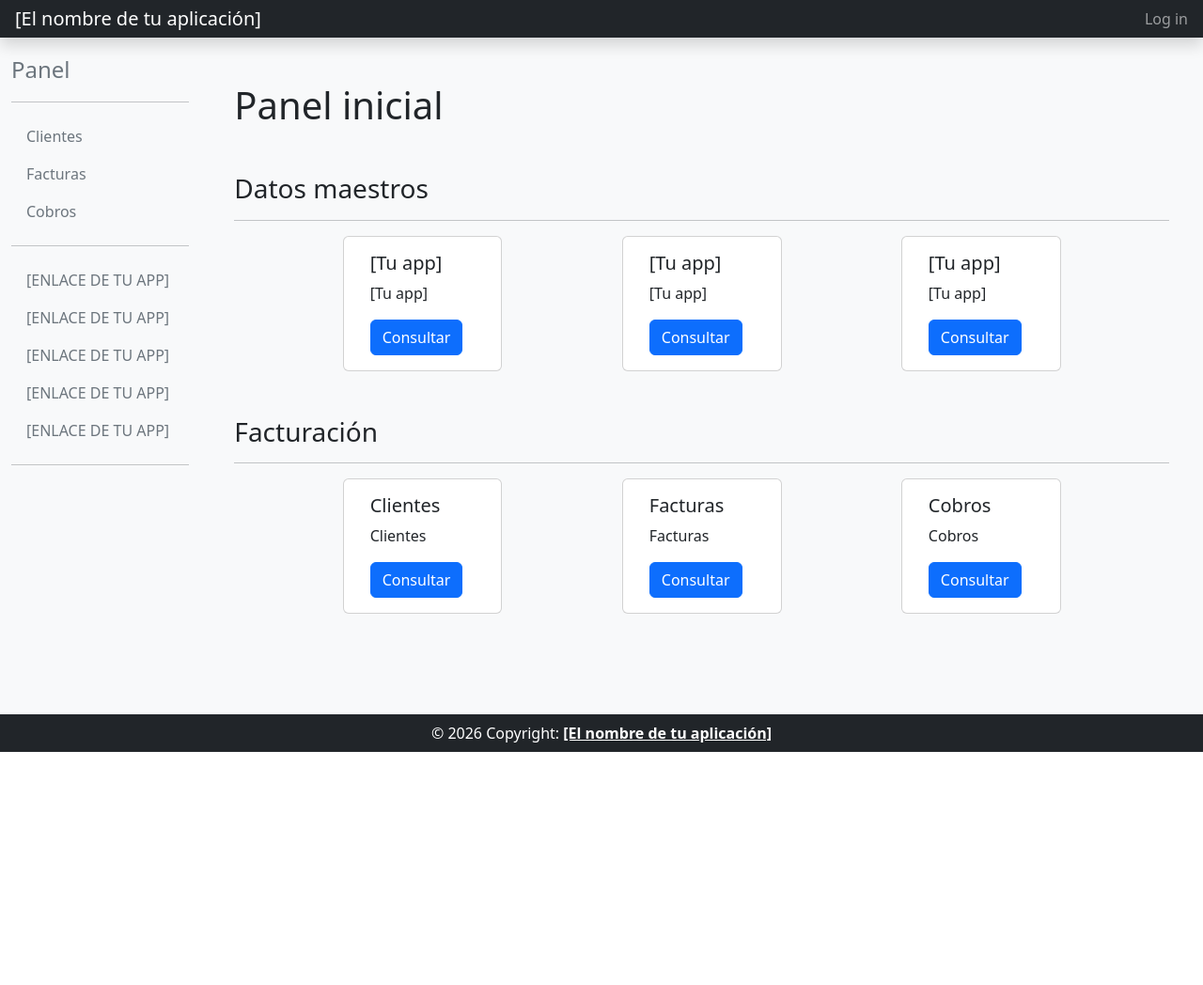
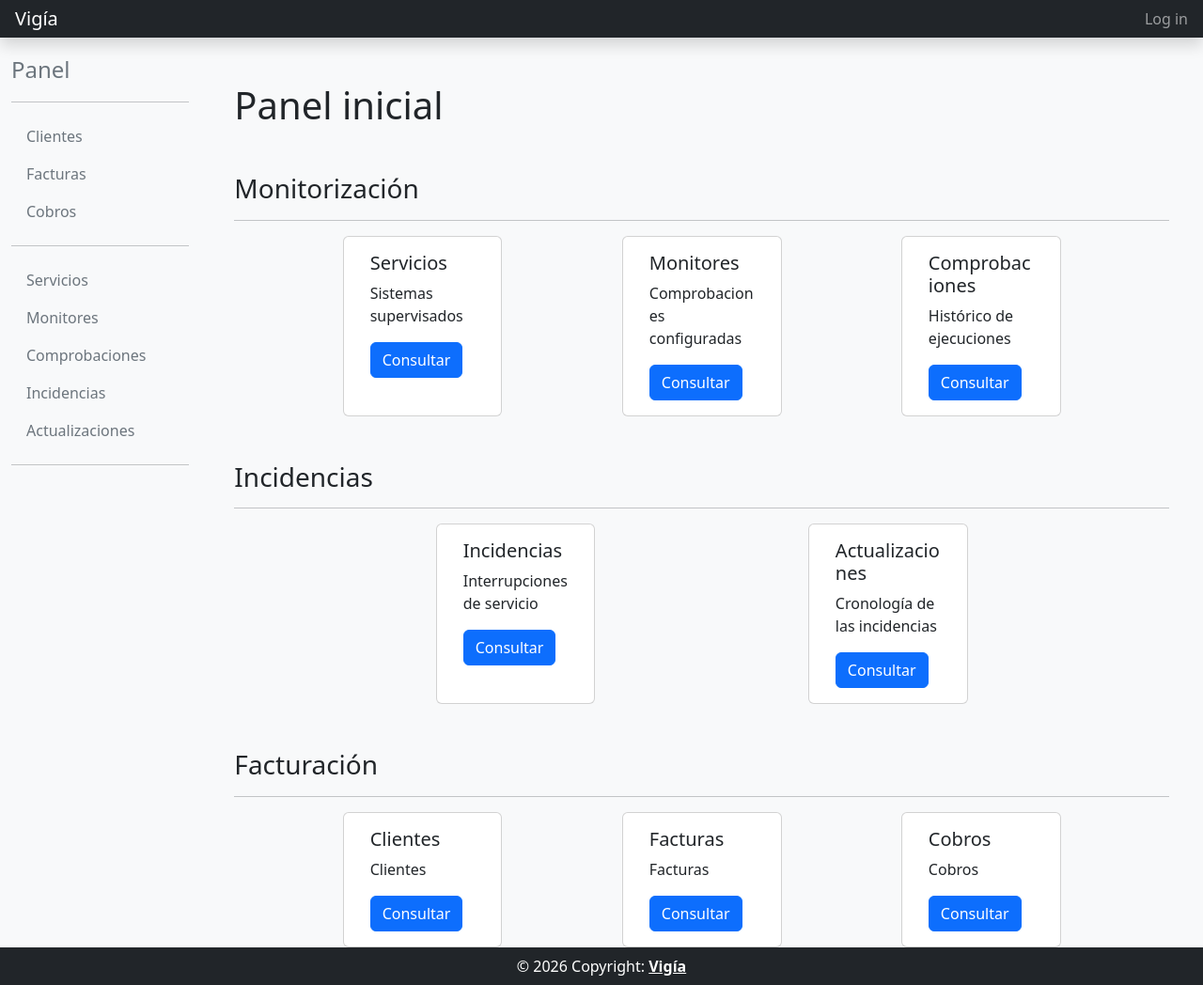
Before and after one commit to Xenofle/vigia, a Django app: page /panel/ in a window 1280 px wide. Shown: the whole page at 94% size. Before the commit the page ends 800 px from the top, so only its background shows below. Run offline with Django 5.2, Linux system fonts and the light colour scheme; parts of the project's set-up code (start-up, migrations or seed data) failed here and were passed over; some libraries are stand-ins or nearby versions.

Commit message:
feat(web): navegación y textos propios de la aplicación

```diff
--- a/backend/templates/common/base.html
+++ b/backend/templates/common/base.html
@@ -1,7 +1,7 @@
 <!--DOCTYPE html -->
 <html>
 <head>
-    <title>avaluapp</title>
+    <title>Vigía</title>
     <meta charset="utf-8">
     <meta name="viewport" content="width=device-width, initial-scale=1">
 
--- a/backend/templates/common/footer_website.html
+++ b/backend/templates/common/footer_website.html
@@ -3,7 +3,7 @@
   <!-- Copyright -->
   <div class="text-center p-2 text-white">
     © 2026 Copyright:
-    <a class="text-reset fw-bold" href="#">[El nombre de tu aplicación]</a>
+    <a class="text-reset fw-bold" href="#">Vigía</a>
   </div>
   <!-- Copyright -->
 </footer>
--- a/backend/templates/common/header_website.html
+++ b/backend/templates/common/header_website.html
@@ -2,7 +2,7 @@
   <button class="navbar-toggler position-absolute d-md-none collapsed" type="button" data-bs-toggle="collapse" data-bs-target="#sidebarMenu" aria-controls="sidebarMenu" aria-expanded="false" aria-label="Toggle navigation">
     <span class="navbar-toggler-icon"></span>
   </button>
-  <a class="navbar-brand col-md-3 col-lg-2 px-3 ml-5" href="#">[El nombre de tu aplicación]</a>
+  <a class="navbar-brand col-md-3 col-lg-2 px-3 ml-5" href="#">Vigía</a>
 
   <div class="navbar-nav">
     <div class="nav-item text-nowrap">
--- a/backend/templates/common/home.html
+++ b/backend/templates/common/home.html
@@ -5,7 +5,7 @@
 <div class="cover-container d-flex h-100 p-3 mx-auto flex-column">
       <main role="main" class="inner cover">
         <h1 class="cover-heading">Proyecto Intermodular - IES Severo Ochoa (2026/2027)</h1>
-        <p class="lead">Aplicación web desarrollada con el framework Django, por [NOMBRE ALUMNO/A].</p>
+        <p class="lead">Aplicación web desarrollada con el framework Django, por José Javier Contreras Morillo.</p>
         <p class="lead">
             <img src="https://www.fpelx.es/wp-content/uploads/2021/02/WhatsApp-Image-2021-05-21-at-20.30.246.jpeg" alt="IES Severo Ochoa">
         </p>
--- a/backend/templates/common/panel.html
+++ b/backend/templates/common/panel.html
@@ -3,32 +3,52 @@
 {% block main_content %}
 <div class="container">
     <h1 class="mb-5">Panel inicial</h1>
-    <h3>Datos maestros</h3>
+
+    {% comment %} UD3.8a - Accesos a los listados de la aplicación core {% endcomment %}
+    <h3>Monitorización</h3>
     <hr>
     <div class = "row justify-content-evenly mb-5">
         <div class="card col-sm-2" >
           <div class="card-body">
-            <h5 class="card-title">[Tu app]</h5>
-            <p class="card-text">[Tu app]</p>
-            <a href="#" class="btn btn-primary">Consultar</a>
+            <h5 class="card-title">Servicios</h5>
+            <p class="card-text">Sistemas supervisados</p>
+            <a href="{% url 'servicio_list' %}" class="btn btn-primary">Consultar</a>
           </div>
         </div>
         <div class="card col-sm-2" >
           <div class="card-body">
-            <h5 class="card-title">[Tu app]</h5>
-            <p class="card-text">[Tu app]</p>
-            <a href="#" class="btn btn-primary">Consultar</a>
+            <h5 class="card-title">Monitores</h5>
+            <p class="card-text">Comprobaciones configuradas</p>
+            <a href="{% url 'monitor_list' %}" class="btn btn-primary">Consultar</a>
           </div>
         </div>
         <div class="card col-sm-2" >
           <div class="card-body">
-            <h5 class="card-title">[Tu app]</h5>
-            <p class="card-text">[Tu app]</p>
-            <a href="#" class="btn btn-primary">Consultar</a>
+            <h5 class="card-title">Comprobaciones</h5>
+            <p class="card-text">Histórico de ejecuciones</p>
+            <a href="{% url 'comprobacion_list' %}" class="btn btn-primary">Consultar</a>
           </div>
         </div>
     </div>
 
+    <h3>Incidencias</h3>
+    <hr>
+    <div class = "row justify-content-evenly mb-5">
+        <div class="card col-sm-2" >
+          <div class="card-body">
+            <h5 class="card-title">Incidencias</h5>
+            <p class="card-text">Interrupciones de servicio</p>
+            <a href="{% url 'incidencia_list' %}" class="btn btn-primary">Consultar</a>
+          </div>
+        </div>
+        <div class="card col-sm-2" >
+          <div class="card-body">
+            <h5 class="card-title">Actualizaciones</h5>
+            <p class="card-text">Cronología de las incidencias</p>
+            <a href="{% url 'actualizacion_list' %}" class="btn btn-primary">Consultar</a>
+          </div>
+        </div>
+    </div>
 
     <h3>Facturación</h3>
     <hr>
@@ -37,21 +57,21 @@
           <div class="card-body">
             <h5 class="card-title">Clientes</h5>
             <p class="card-text">Clientes</p>
-            <a href="#" class="btn btn-primary">Consultar</a>
+            <a href="{% url 'cliente_list' %}" class="btn btn-primary">Consultar</a>
           </div>
         </div>
         <div class="card col-sm-2" >
           <div class="card-body">
             <h5 class="card-title">Facturas</h5>
             <p class="card-text">Facturas</p>
-            <a href="#" class="btn btn-primary">Consultar</a>
+            <a href="{% url 'factura_list' %}" class="btn btn-primary">Consultar</a>
           </div>
         </div>
         <div class="card col-sm-2" >
           <div class="card-body">
             <h5 class="card-title">Cobros</h5>
             <p class="card-text">Cobros</p>
-            <a href="#" class="btn btn-primary">Consultar</a>
+            <a href="{% url 'cobro_list' %}" class="btn btn-primary">Consultar</a>
           </div>
         </div>
 
--- a/backend/templates/common/slideout_intranet.html
+++ b/backend/templates/common/slideout_intranet.html
@@ -21,28 +21,30 @@
             </a>
           </li>
           <hr>
+          {% comment %} UD3.8a - Enlaces a los listados de la aplicación core {% endcomment %}
           <li>
-            <a href="#" class="nav-link">
-              <span class="text-secondary">[ENLACE DE TU APP]</span>
+            <a href="{% url 'servicio_list' %}" class="nav-link">
+              <span class="text-secondary">Servicios</span>
             </a>
           </li>
           <li>
-            <a href="#" class="nav-link">
-              <span class="text-secondary">[ENLACE DE TU APP]</span>
-            </a>
-          </li>
-            <a href="#" class="nav-link">
-              <span class="text-secondary">[ENLACE DE TU APP]</span>
+            <a href="{% url 'monitor_list' %}" class="nav-link">
+              <span class="text-secondary">Monitores</span>
             </a>
           </li>
           <li>
-            <a href="#" class="nav-link">
-              <span class="text-secondary">[ENLACE DE TU APP]</span>
+            <a href="{% url 'comprobacion_list' %}" class="nav-link">
+              <span class="text-secondary">Comprobaciones</span>
             </a>
           </li>
           <li>
-            <a href="#" class="nav-link">
-              <span class="text-secondary">[ENLACE DE TU APP]</span>
+            <a href="{% url 'incidencia_list' %}" class="nav-link">
+              <span class="text-secondary">Incidencias</span>
+            </a>
+          </li>
+          <li>
+            <a href="{% url 'actualizacion_list' %}" class="nav-link">
+              <span class="text-secondary">Actualizaciones</span>
             </a>
           </li>
           <hr>
```
